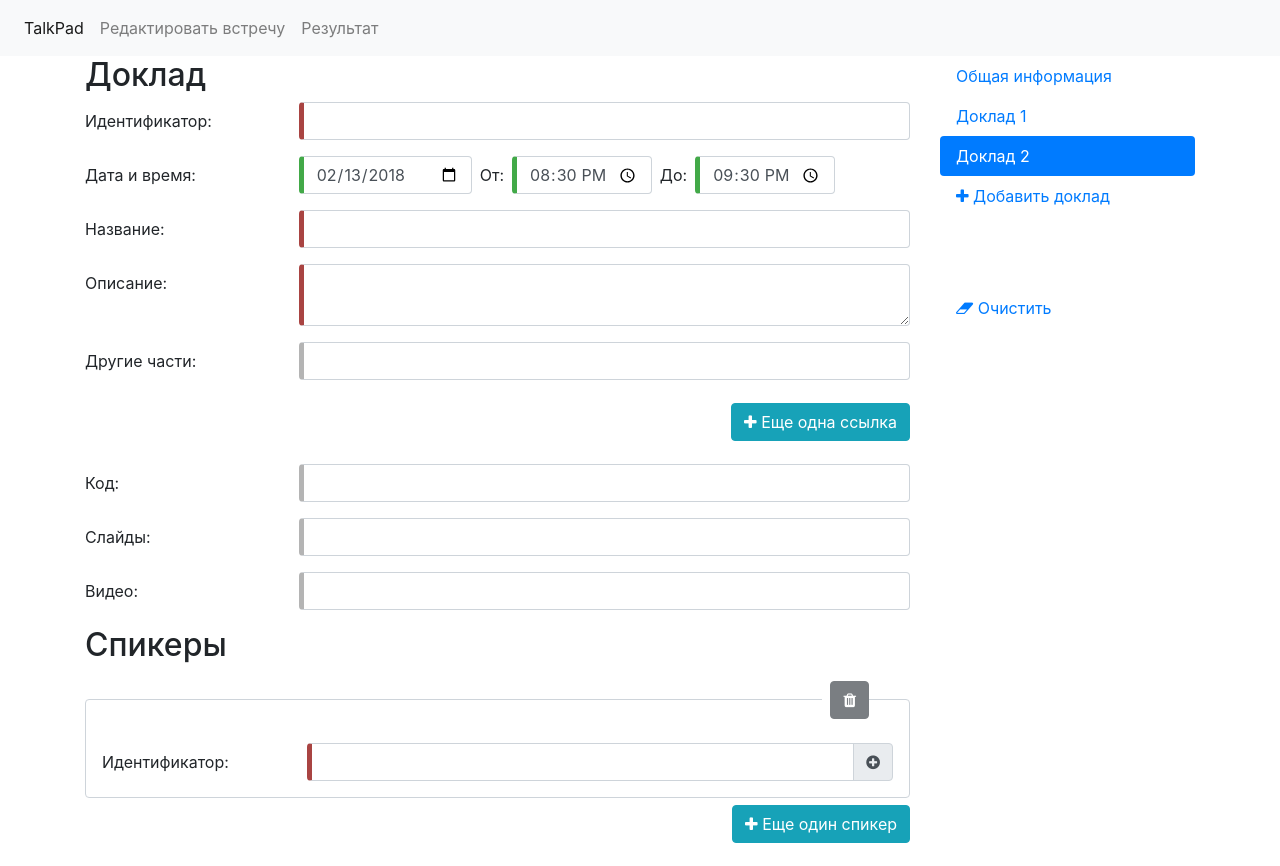
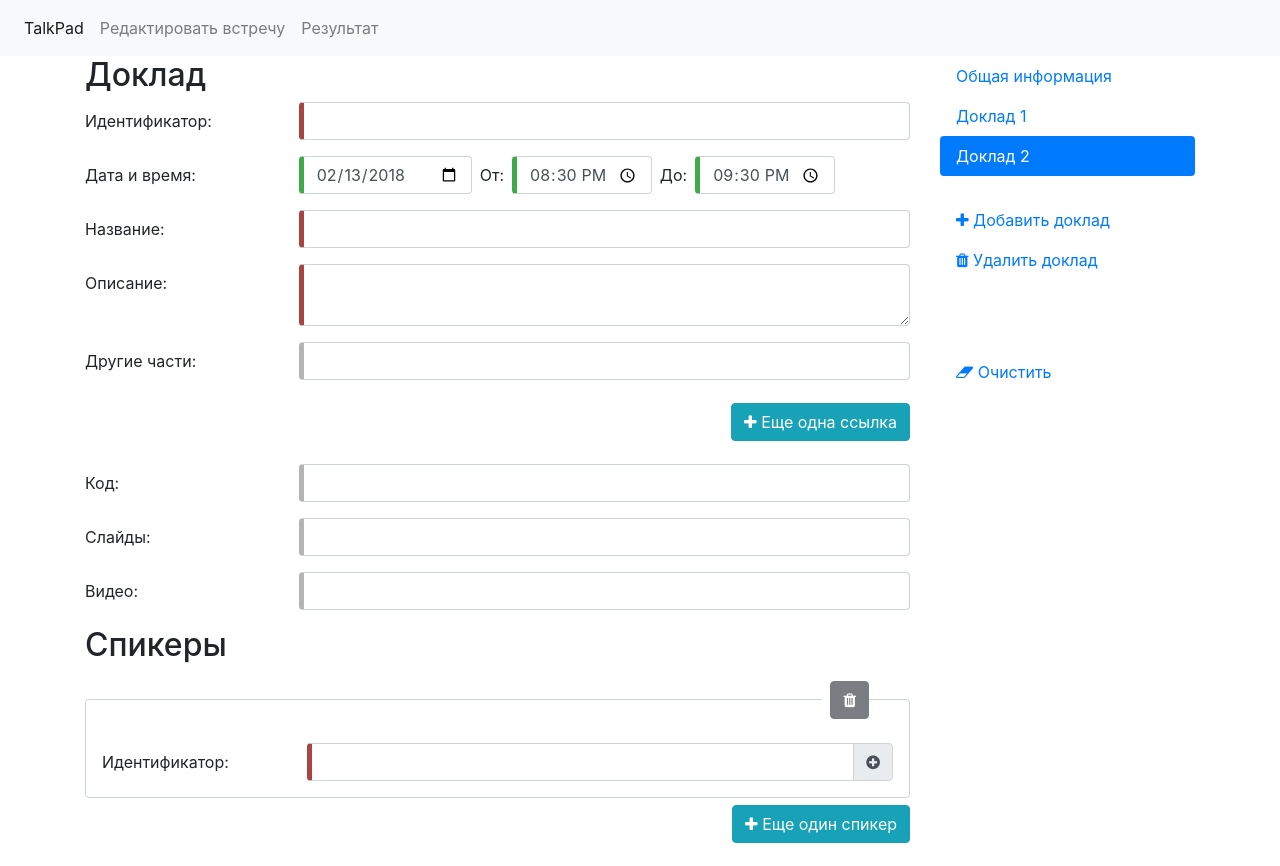
Before and after one commit to DotNetRu/WebUI, an Angular app: page / in a window 1280 px wide. Both pictures are taken after a click on the link "Добавить доклад". Built offline with nearby package versions, Linux system fonts and the light colour scheme.

Commit message:
Allow to remove session

```diff
--- a/src/app/editor/editor.component.html
+++ b/src/app/editor/editor.component.html
@@ -26,9 +26,18 @@
             Доклад {{index + 1}}
           </a>
       </li>
+    </ul>
+    <br/>
+
+    <ul class="nav nav-pills flex-column">
       <li class="nav-item">
         <a href="#" class="nav-link " (click)="addSession()">
           <i class="fa fa-plus"></i> Добавить доклад
+        </a>
+      </li>
+      <li class="nav-item" *ngIf="state == EditorState.Talk && meetup.sessions.length > 1">
+        <a href="#" class="nav-link " (click)="removeCurrentSession()">
+          <i class="fa fa-trash"></i> Удалить доклад
         </a>
       </li>
     </ul>
--- a/src/app/editor/editor.component.ts
+++ b/src/app/editor/editor.component.ts
@@ -26,6 +26,15 @@ export class EditorComponent {
     this.selectedIndex = this.meetup.sessions.length - 1;
   }
 
+  public removeCurrentSession(){
+    if (window.confirm('Удалить? Вы уверены?')) {
+      this.meetup.sessions.splice(this.selectedIndex, 1);
+      if (this.selectedIndex !== 0) {
+        this.selectedIndex --;
+      }
+    }
+  }
+
   public clear() {
     if(window.confirm('Очистить встречу?')){
       this.meetup = Object.assign(this.meetup, MeetupFactory.createMeetup());
```
